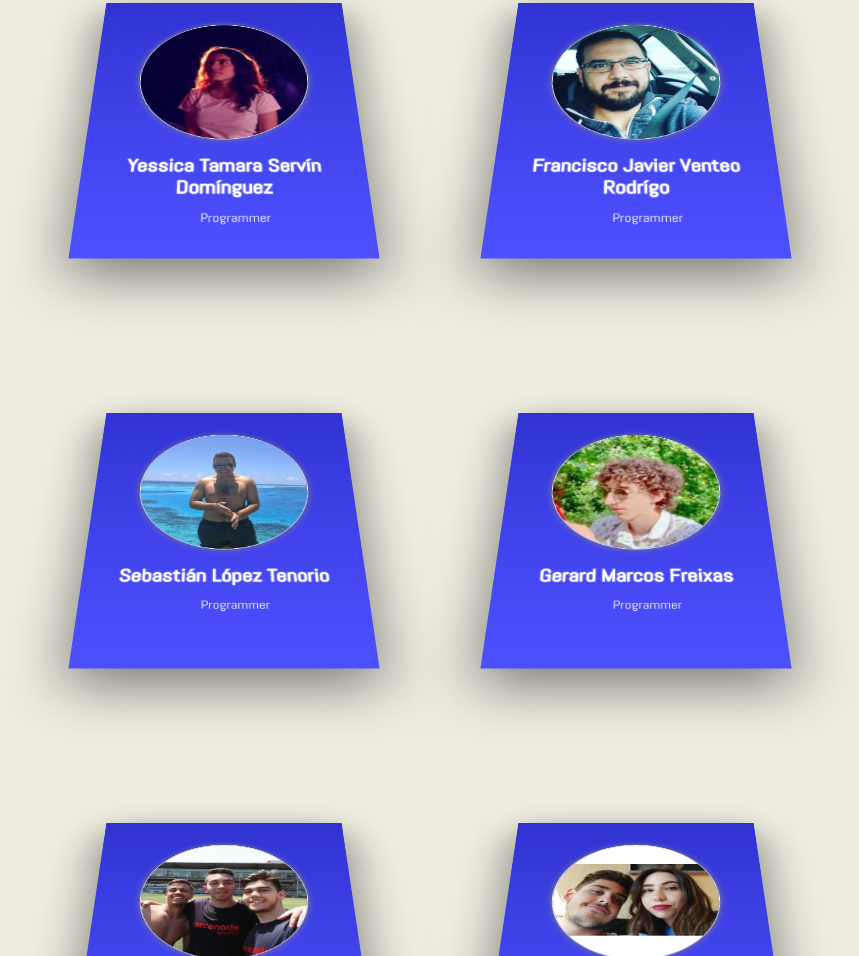
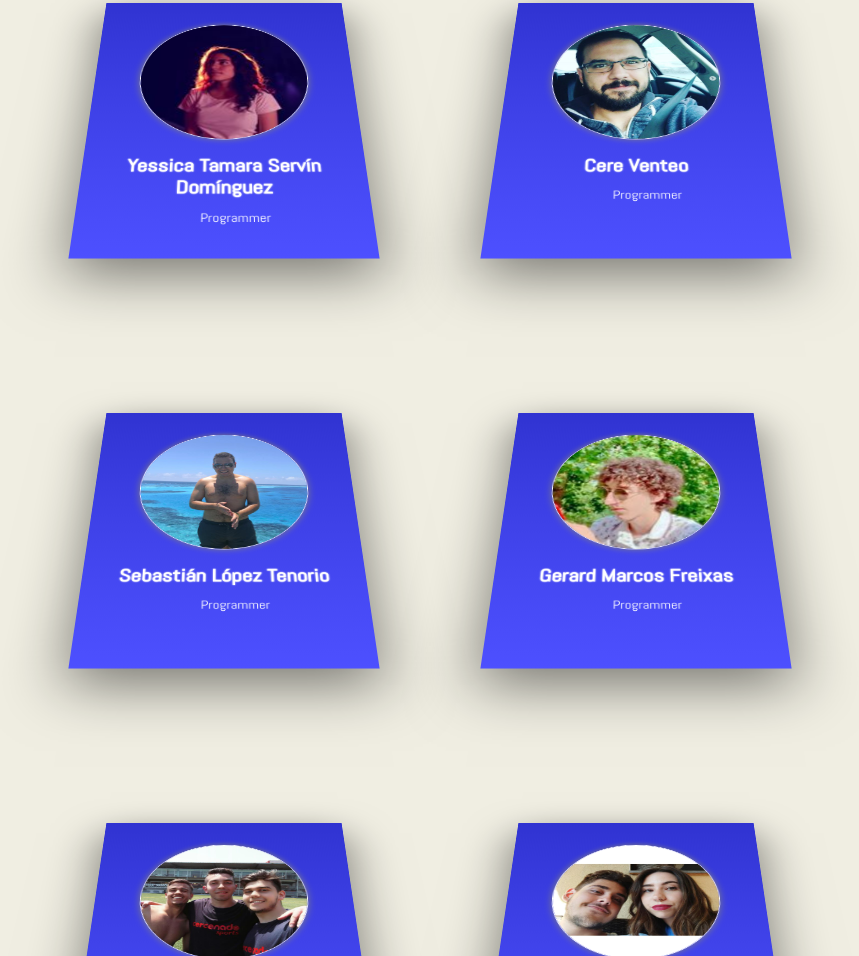
Before and after one commit to youis11/MOBIRISETEST, a plain HTML site: page docs/team.html in a window 1280 px wide. Shown: the part 5176-6132 px from the top of the page, without its empty margins (210-1069 px from the left). Drawn offline with nearby package versions, Linux system fonts and the light colour scheme.

Commit message:
Update team.html

```diff
--- a/docs/team.html
+++ b/docs/team.html
@@ -168,7 +168,7 @@
 
     <div class="card1" style="cursor: pointer;" onclick="window.location='personal_web/francisco-javier-venteo-rodrigo.html';">
       <img src="images/cere-venteo.jpg" alt="Cere Venteo">
-      <h3>Francisco Javier Venteo Rodrígo</h3>
+      <h3>Cere Venteo</h3>
       <p>Programmer</p>
     </div>
 
```
